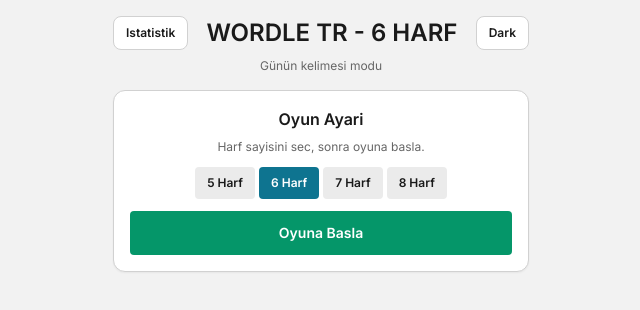
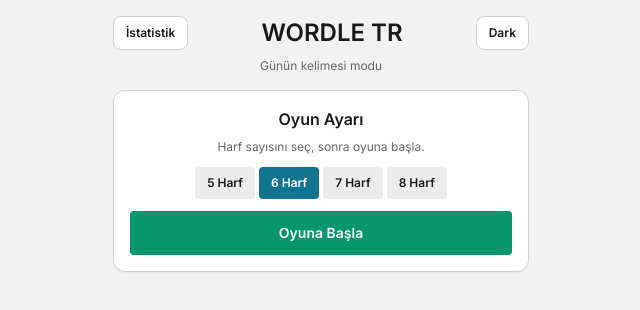
Before and after one commit to zumergurlen/wordle-tr-6, a React (Vite) app: page / in a window 1280 px wide. Shown: the top 310 px of the page, without its empty margins (319-959 px from the left). Built offline with nearby package versions, Linux system fonts and the light colour scheme.

Commit message:
Update UI labels to proper Turkish and simplify title

```diff
--- a/src/App.tsx
+++ b/src/App.tsx
@@ -364,9 +364,9 @@ export default function App() {
             onClick={() => setStatsOpen(true)}
             className="rounded-lg border border-[hsl(var(--stroke))] bg-[hsl(var(--surface))] px-3 py-2 text-xs font-semibold"
           >
-            Istatistik
+            İstatistik
           </button>
-          <h1 className="text-xl font-bold sm:text-2xl">WORDLE TR - 6 HARF</h1>
+          <h1 className="text-xl font-bold sm:text-2xl">WORDLE TR</h1>
           <button
             type="button"
             onClick={() => setTheme((prev) => (prev === "dark" ? "light" : "dark"))}
@@ -382,9 +382,9 @@ export default function App() {
 
       {!hasStarted && !challengeWord && (
         <section className="rounded-xl border border-[hsl(var(--stroke))] bg-[hsl(var(--surface))] p-4 shadow-sm">
-          <h2 className="mb-2 text-center text-base font-bold">Oyun Ayari</h2>
+          <h2 className="mb-2 text-center text-base font-bold">Oyun Ayarı</h2>
           <p className="mb-3 text-center text-xs text-[hsl(var(--muted))]">
-            Harf sayisini sec, sonra oyuna basla.
+            Harf sayısını seç, sonra oyuna başla.
           </p>
           <div className="mb-3 flex justify-center gap-1">
             {WORD_LENGTH_OPTIONS.map((len) => (
@@ -407,7 +407,7 @@ export default function App() {
             onClick={startGame}
             className="w-full rounded bg-emerald-600 px-4 py-3 text-sm font-semibold text-white"
           >
-            Oyuna Basla
+            Oyuna Başla
           </button>
         </section>
       )}
@@ -515,7 +515,7 @@ export default function App() {
         <div className="fixed inset-0 z-20 flex items-center justify-center bg-black/60 p-4">
           <div className="w-full max-w-sm rounded-xl border border-[hsl(var(--stroke))] bg-[hsl(var(--surface))] p-4">
             <div className="mb-3 flex items-center justify-between">
-              <h2 className="text-lg font-bold">Istatistikler</h2>
+              <h2 className="text-lg font-bold">İstatistikler</h2>
               <button
                 type="button"
                 onClick={() => setStatsOpen(false)}
@@ -552,7 +552,7 @@ export default function App() {
         <div className="fixed inset-0 z-20 flex items-center justify-center bg-black/60 p-4">
           <div className="w-full max-w-sm rounded-xl border border-[hsl(var(--stroke))] bg-[hsl(var(--surface))] p-4">
             <div className="mb-3 flex items-center justify-between">
-              <h2 className="text-lg font-bold">Arkadasina Meydan Oku</h2>
+              <h2 className="text-lg font-bold">Arkadaşına Meydan Oku</h2>
               <button
                 type="button"
                 onClick={() => setChallengeOpen(false)}
@@ -562,7 +562,7 @@ export default function App() {
               </button>
             </div>
             <p className="mb-3 text-xs text-[hsl(var(--muted))]">
-              {wordLength} harfli kelime gir. Link olusunca arkadasina gonder.
+              {wordLength} harfli kelime gir. Link oluşunca arkadaşına gönder.
             </p>
             <div className="flex gap-2">
               <input
@@ -577,7 +577,7 @@ export default function App() {
                 onClick={createChallengeLink}
                 className="rounded bg-cyan-700 px-4 py-2 text-sm font-semibold text-white"
               >
-                Link Uret
+                Link Üret
               </button>
             </div>
           </div>
```
Also changed, not shown: 4 other files (tests, documents, lock files or other folders).
